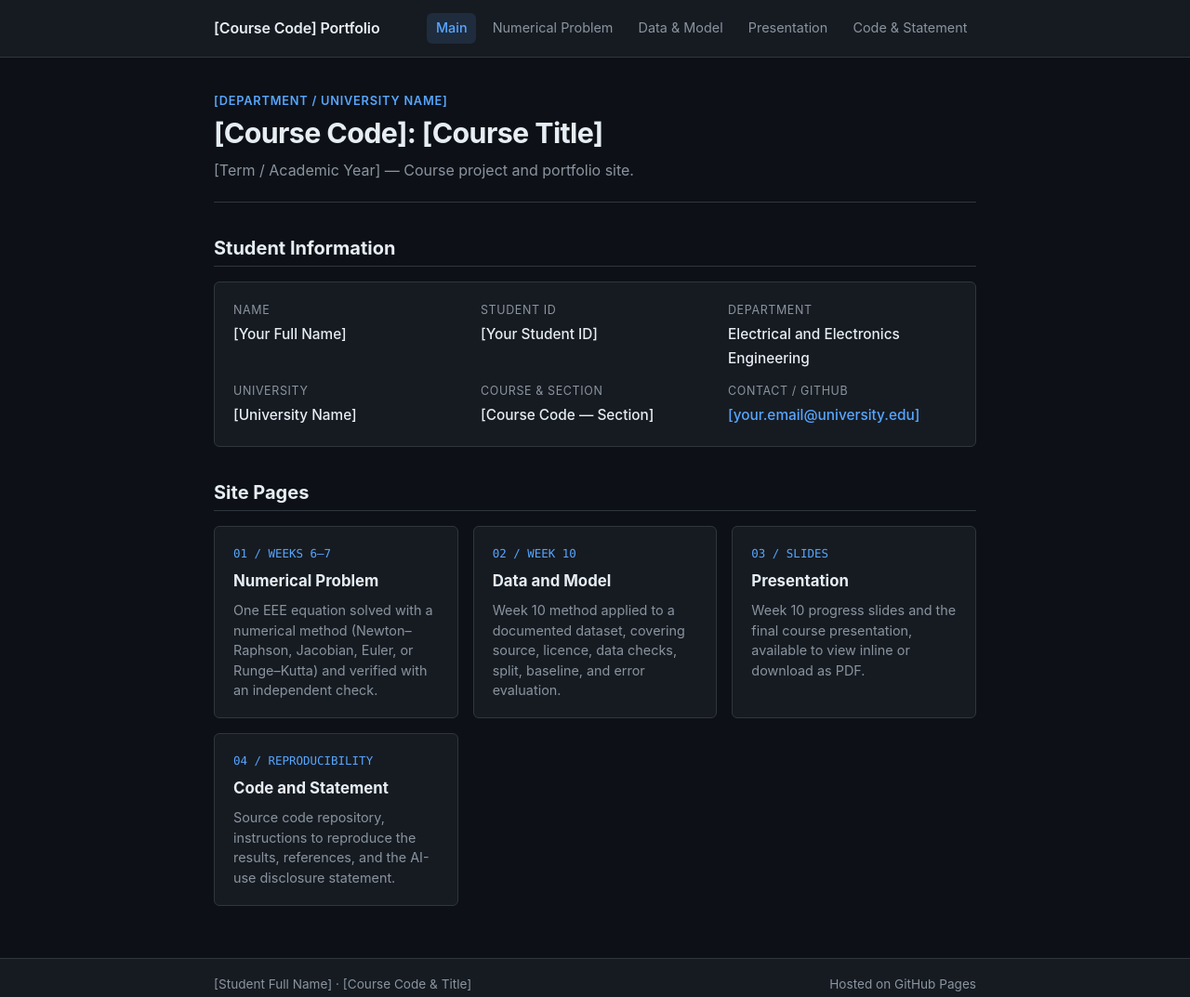
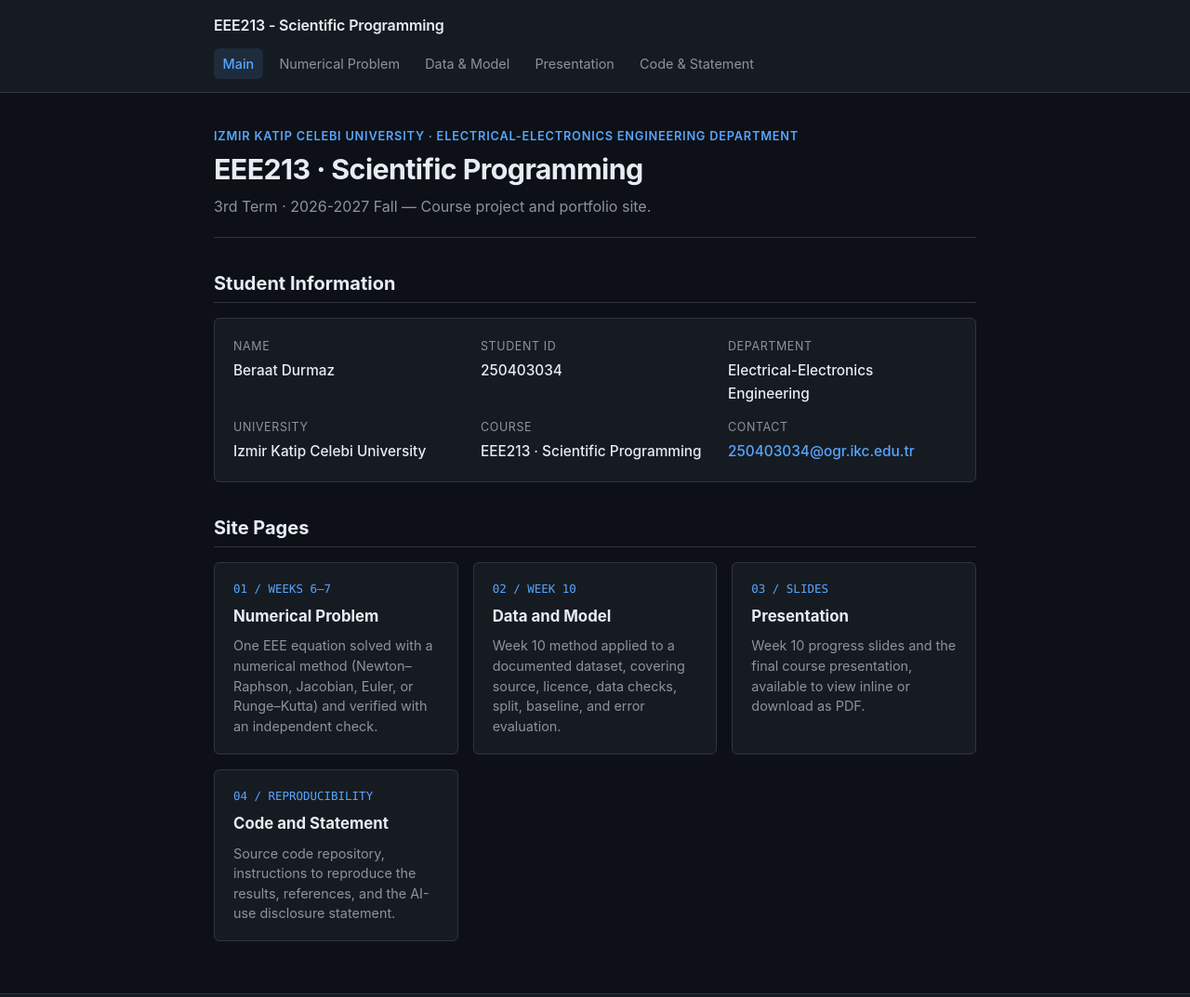
Before and after one commit to nabla00/scientific-programming, a plain HTML site: page index.html in a window 1280 px wide. Shown: the top 1073 px of the page at 93% size. Drawn offline with Linux system fonts and the light colour scheme.

Commit message:
Updated site

```diff
--- a/index.html
+++ b/index.html
@@ -10,7 +10,7 @@
   <header class="site-header">
     <div class="header-inner">
       <!-- EDIT: Replace with your course code or short site title -->
-      <a class="site-title" href="index.html">[Course Code] Portfolio</a>
+      <a class="site-title" href="index.html">EEE213 - Scientific Programming</a>
       <nav class="site-nav" aria-label="Primary navigation">
         <a href="index.html" aria-current="page">Main</a>
         <a href="numerical.html">Numerical Problem</a>
@@ -23,10 +23,10 @@
 
   <main>
     <section class="page-header">
-      <p class="page-kicker">[Department / University Name]</p>
+      <p class="page-kicker">Izmir Katip Celebi University · Electrical-Electronics Engineering Department</p>
       <!-- EDIT: Replace with your course title and short project subtitle -->
-      <h1>[Course Code]: [Course Title]</h1>
-      <p class="page-subtitle">[Term / Academic Year] &mdash; Course project and portfolio site.</p>
+      <h1>EEE213 · Scientific Programming</h1>
+      <p class="page-subtitle">3rd Term · 2026-2027 Fall &mdash; Course project and portfolio site.</p>
     </section>
 
     <section aria-labelledby="student-info-heading">
@@ -35,27 +35,27 @@
       <div class="info-grid">
         <div class="info-item">
           <span class="info-label">Name</span>
-          <span class="info-value">[Your Full Name]</span>
+          <span class="info-value">Beraat Durmaz</span>
         </div>
         <div class="info-item">
           <span class="info-label">Student ID</span>
-          <span class="info-value">[Your Student ID]</span>
+          <span class="info-value">250403034</span>
         </div>
         <div class="info-item">
           <span class="info-label">Department</span>
-          <span class="info-value">Electrical and Electronics Engineering</span>
+          <span class="info-value">Electrical-Electronics Engineering</span>
         </div>
         <div class="info-item">
           <span class="info-label">University</span>
-          <span class="info-value">[University Name]</span>
+          <span class="info-value">Izmir Katip Celebi University</span>
         </div>
         <div class="info-item">
-          <span class="info-label">Course &amp; Section</span>
-          <span class="info-value">[Course Code &mdash; Section]</span>
+          <span class="info-label">Course</span>
+          <span class="info-value">EEE213 · Scientific Programming</span>
         </div>
         <div class="info-item">
-          <span class="info-label">Contact / GitHub</span>
-          <span class="info-value"><a href="mailto:[your.email@university.edu]">[your.email@university.edu]</a></span>
+          <span class="info-label">Contact</span>
+          <span class="info-value"><a href="mailto:[250403034@ogr.ikc.edu.tr]">250403034@ogr.ikc.edu.tr</a></span>
         </div>
       </div>
     </section>
@@ -93,7 +93,7 @@
   <footer class="site-footer">
     <div class="footer-inner">
       <!-- EDIT: Replace with your name and term -->
-      <span>[Student Full Name] &middot; [Course Code &amp; Title]</span>
+      <span>Beraat Durmaz | EEE213 · Scientific Programming</span>
       <span>Hosted on GitHub Pages</span>
     </div>
   </footer>
```
Also changed, not shown: code-statement.html (+3 -3 lines), data-model.html (+3 -3 lines), numerical.html (+3 -3 lines), presentation.html (+3 -3 lines).
